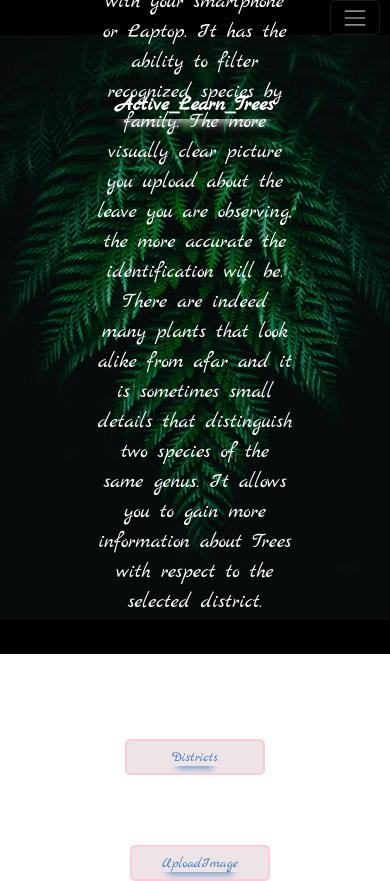
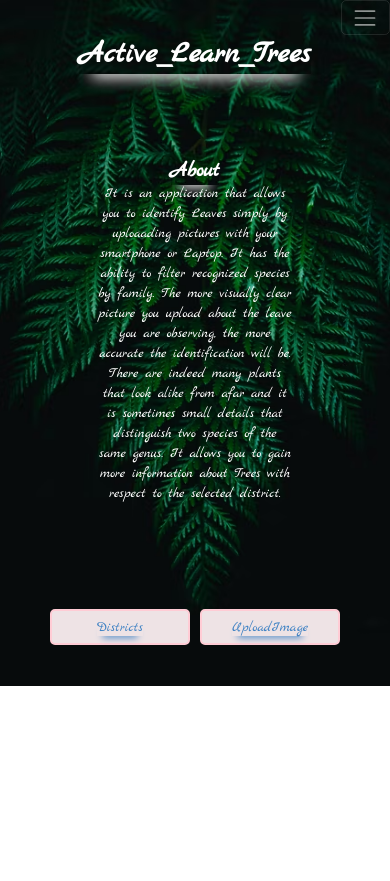
Before and after one commit to TechLabs-Berlin/st22-active-learn-trees, a React (Create React App) app in the folder firsttry/: page / in a window 390 px wide. After the commit the page ends 844 px from the top, so only its background shows below. Built offline with nearby package versions, Linux system fonts and the light colour scheme; a web font is replaced by a local one.

Commit message:
made home page responsive

```diff
--- a/firsttry/src/Components/Navbar.css
+++ b/firsttry/src/Components/Navbar.css
@@ -26,3 +26,6 @@
     font-size: 1em;
 }
 }
+.navbar>.container-fluid{
+    padding-right: 0;
+}
--- a/firsttry/src/Pages/District/District.css
+++ b/firsttry/src/Pages/District/District.css
@@ -19,7 +19,7 @@ section {
     color: white;
     font-size: 3.5em;
   }
-  h2{
+  .select-district-h2{
     text-align: center;
     font-family: 'Marck Script', cursive;
     font-size: 2.5em;
--- a/firsttry/src/Pages/District/District.js
+++ b/firsttry/src/Pages/District/District.js
@@ -22,7 +22,7 @@ const District = () => {
           <Navbar />
           <h1 className="h1">Active-Learn-Trees</h1>
           <br />
-          <h2>Select District</h2>
+          <h2 className="select-district-h2">Select District</h2>
 
         <div className="ui two column stackable grid container">
           <div className="column">
--- a/firsttry/src/Pages/District1/District1.css
+++ b/firsttry/src/Pages/District1/District1.css
@@ -104,7 +104,7 @@
     transform: translateY(-50px);
 }
 @media (max-width: 768px) {
-    .district-header, .main-header, .second-header {
+    .district-header, .district-main-header, .second-header {
         font-size: 2em;
         justify-content: center;
         align-items: center;
@@ -135,7 +135,7 @@
     }
 }
 @media (max-width: 768px) {
-    .district-header, .main-header {
+    .district-header, .district-main-header {
         transform: translateY(15px);
     }
 }
@@ -166,7 +166,7 @@
 }  */
 /* 576px--------------------------------------------------------------------------------------------------- */
 @media (max-width: 576px) {
-    .district-header, .main-header, .second-header {
+    .district-header, .district-main-header, .second-header {
         font-size: 1.5em;
         justify-content: center;
         align-items: center;
--- a/firsttry/src/Pages/District1/District1.js
+++ b/firsttry/src/Pages/District1/District1.js
@@ -12,7 +12,7 @@ return(
 
       <div className="district1-container">
             <div class="picture-column">
-                <h1 className="main-header">Mitte</h1>
+                <h1 className="district-main-header">Mitte</h1>
             </div>
       </div>
       <h1 className="second-header">Information</h1>
--- a/firsttry/src/Pages/Home/Home.css
+++ b/firsttry/src/Pages/Home/Home.css
@@ -9,7 +9,8 @@
     object-fit: cover;
     background-image: 100%;
     background-image: url('../../Assets/Images/pic1.avif');
-
+    height: 100%;
+    width: 100%;
 }
 
 .main-header {
@@ -21,11 +22,14 @@
     display: inline-block;
 
 }
-.second-header {
+.home-second-header {
+    font-size: 2.5em;
+    text-align: center;
+    font-family: 'Marck Script', cursive;
     color: white;
-        box-shadow: 0 0.5em 0.5em -0.4em;
-        transform: translateY(20px);
-        display: inline-block;
+    box-shadow: 0 0.5em 0.5em -0.4em;
+    transform : translateY(-150px);
+    display: inline-block;
 
 }
 
@@ -50,8 +54,6 @@
     width: 10em;
     margin-top: 5em;
     border-radius: 5px;
-
-
 }
 
 .home-button:hover {
@@ -87,3 +89,64 @@
     font-size: 1.5em;
     transform: translateY(-2.50em);
 }
+
+
+/* -------------------MEDIA QUERIESS 576px------------------------ */
+@media (max-width: 768px) {
+    .page-body {
+        text-align: center;
+        background-size: cover;
+        margin: 0 auto;
+        background-position: center;
+        background-repeat: no-repeat;
+    }
+    .main-header {
+        font-size: 2.2em;
+        justify-content: center;
+        align-items: center;
+        box-shadow: 0 0.5em 0.5em -0.4em;
+        /* transform: translateY(-0.5em); */
+        display: inline-block;
+    }
+    .home-second-header{
+        font-size: 1.7em;
+        transform: translateY(-30px);
+    }
+    .para {
+        text-align: center;
+        margin: 0 auto;
+        font-size: 1.2em;
+    }
+    .Two-Buttons{
+        display: flex;
+    }
+}
+
+/* -------------------MEDIA QUERIESS 576px------------------------ */
+
+@media (max-width: 576px) {
+    .page-body {
+        text-align: center;
+        background-size: cover;
+        margin: 0 auto;
+        background-position: center;
+        background-repeat: no-repeat;
+    }
+    .main-header {
+        font-size: 2.2em;
+        justify-content: center;
+        align-items: center;
+        box-shadow: 0 0.5em 0.5em -0.4em;
+        /* transform: translateY(-0.5em); */
+        display: inline-block;
+    }
+    .home-second-header{
+        font-size: 1.5em;
+        transform: translateY(-20px);
+    }
+    .para {
+        text-align: center;
+        margin: 0 auto;
+        font-size: 1em;
+    }
+}
--- a/firsttry/src/Pages/Home/Home.js
+++ b/firsttry/src/Pages/Home/Home.js
@@ -23,7 +23,7 @@ const Home = () => {
               <h1 className="main-header">Active_Learn_Trees</h1>
 
                 <div className="container1">
-                  <h2 className="second-header">About</h2>
+                  <h2 className="home-second-header">About</h2>
                   <div>
                     <p className="para">
                      It is an application that allows you to identify Leaves simply by uploaading pictures with your smartphone or Laptop.
```
